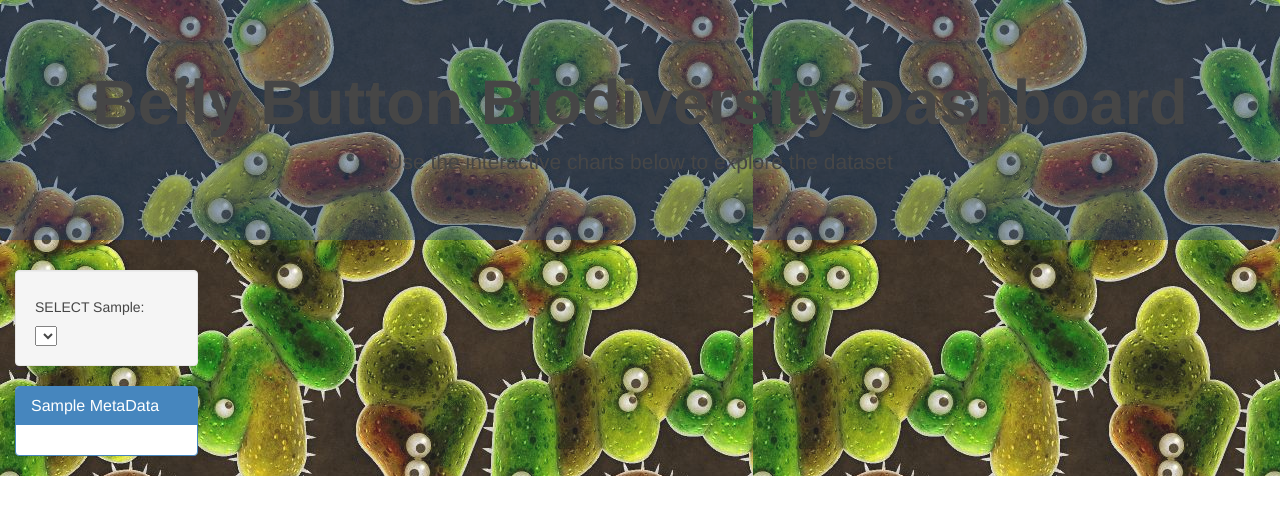
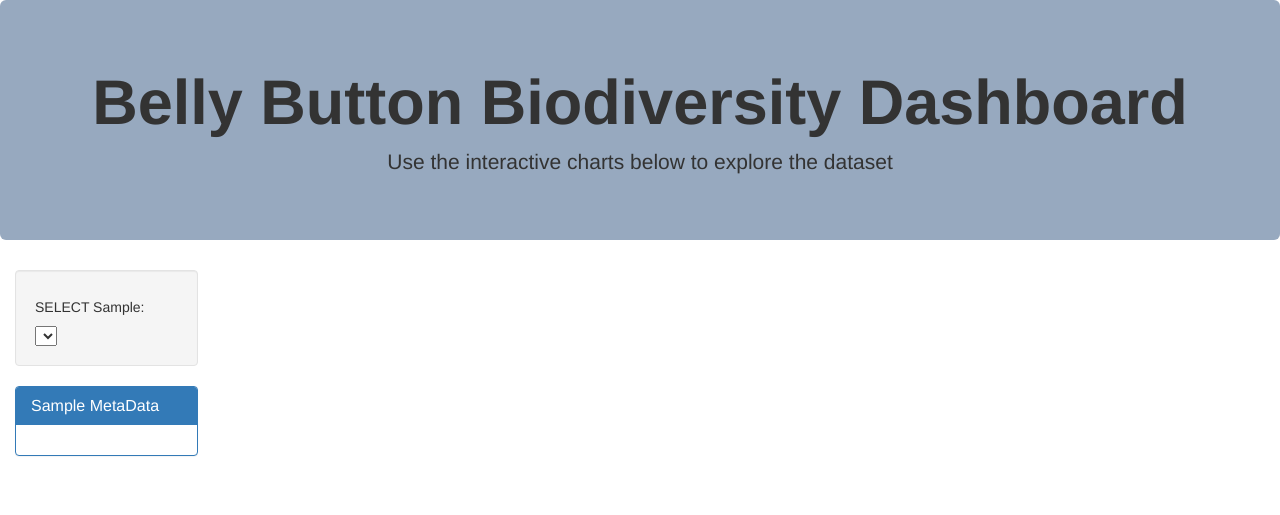
Before and after one commit to risatino/BBB, a Flask app: page / in a window 1280 px wide. Shown: the top 515 px of the page. Run offline with Flask 2, Linux system fonts and the light colour scheme; lists and menus that the app fills with data are empty; parts of the project's set-up code (start-up, migrations or seed data) failed here and were passed over; some libraries are stand-ins or nearby versions.

Commit message:
Gauge works, had to remove some things for heroku set-up. Will upload other views later tonight

```diff
--- a/app.py
+++ b/app.py
@@ -125,4 +125,4 @@ def samples(sample):
 
 
 if __name__ == "__main__":
-    app.run(debug=True,port=6336)
+    app.run(debug=True)
--- a/static/css/style.css
+++ b/static/css/style.css
@@ -26,8 +26,3 @@ h1 {
     width: 100%;
     height: 100%;
 }
-
-#bg-contain-cover {
-  background:transparent url('../static/img/bacteria_by_filterforgedotcom.jpg');
-  opacity: 0.9;
-}
```
Also changed, not shown: static/img/bacteria_by_filterforgedotcom.jpg (deleted), 1 other file.
